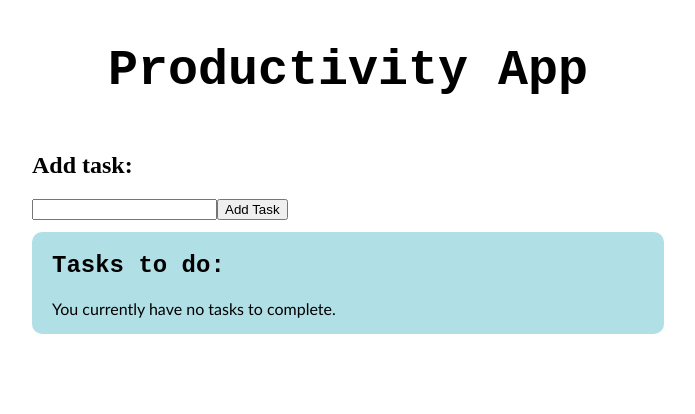
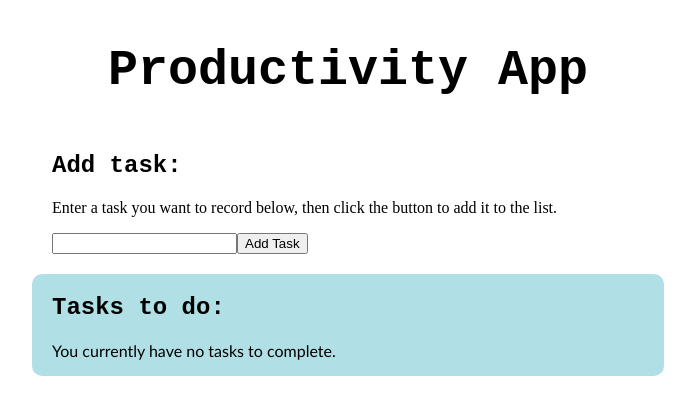
Before and after one commit to SaileshPatel/productivity-app-react-custom-build, a React app: page / in a window 1280 px wide. Shown: the top 414 px of the page, without its empty margins (292-987 px from the left). Built offline with nearby package versions, Linux system fonts and the light colour scheme.

Commit message:
Add style and information to task form component
* Add text to tell users to input text and add task to list
* Add styling to add-task-form component

```diff
--- a/src/component/add-task-form.jsx
+++ b/src/component/add-task-form.jsx
@@ -15,6 +15,7 @@ const TaskForm = (props) => {
     return (
         <div id="add-task-form">
             <h2>Add task:</h2>
+            <p>Enter a task you want to record below, then click the button to add it to the list.</p>
             <input type="text" name="task-name" value={taskName} onChange={(e) => setTaskName(e.target.value)} />
             <button onClick={addItemToList} >Add Task</button>
         </div>
--- a/src/style/add-task-form.scss
+++ b/src/style/add-task-form.scss
@@ -1,4 +1,10 @@
 #add-task-form {
     grid-column: 2;
     grid-row: 2;
+    padding-left: 20px;
+    padding-bottom: 20px;
+
+    h2 {
+        font-family: 'Courier New', Courier, monospace;
+    }
 }
```
